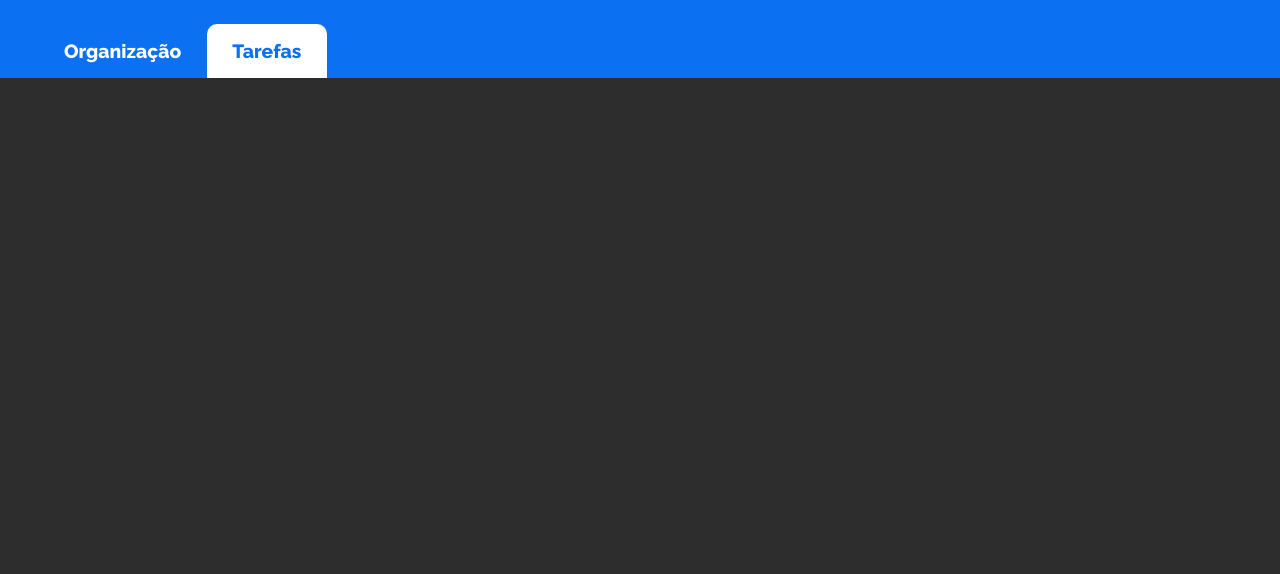
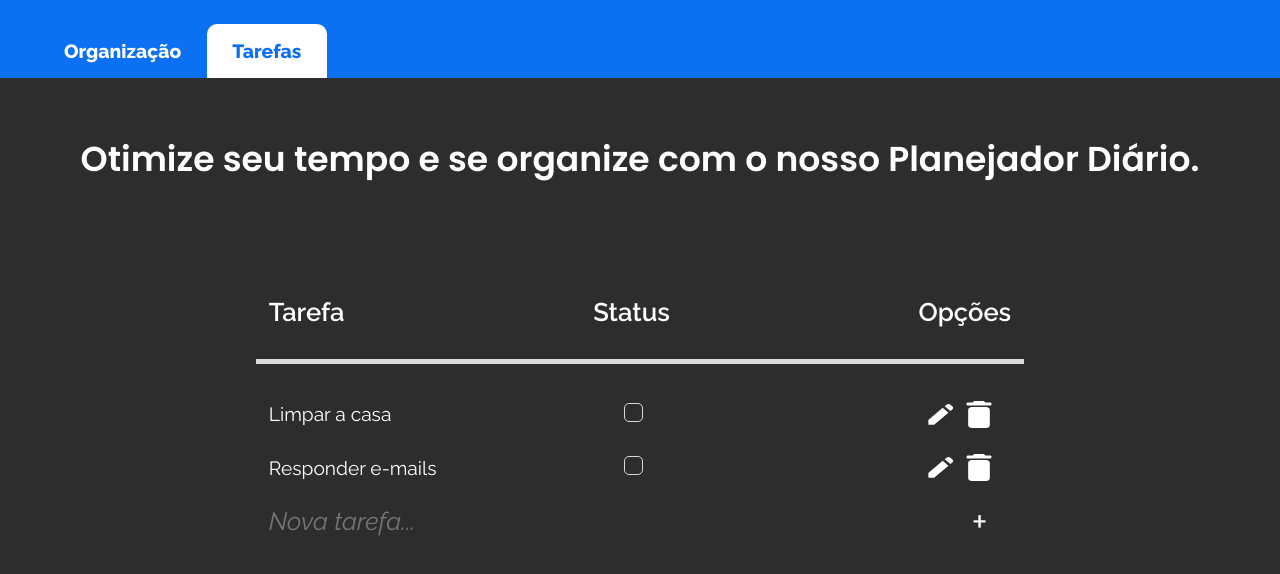
Before and after one commit to FragaGabriel23/Desafio_3, a React (Vite) app: page / in a window 1280 px wide. Shown: the top 574 px of the page. Built offline with nearby package versions, Linux system fonts and the light colour scheme.

Commit message:
feat(views/Tasks): finished styling

```diff
--- a/src/sass/_variables.scss
+++ b/src/sass/_variables.scss
@@ -1,4 +1,5 @@
 $color1 : #0C70F2;
 $color2 : #2D2D2D;
+$color3 : #D9D9D9;
 $white : #FFFFFF;
 $black : #000000;
--- a/src/views/Tasks/Tasks.jsx
+++ b/src/views/Tasks/Tasks.jsx
@@ -1,12 +1,78 @@
-import './index.scss'
-import React from 'react'
-import NavBar from '../../components/NavBar/NavBar'
+import React from 'react';
+import './index.scss';
+import NavBar from '../../components/NavBar/NavBar';
+import DellIcon from '../../assets/Icons/dellIcon.svg';
+import EditIcon from '../../assets/Icons/editIcon.svg';
 
 const Tasks = () => {
+
+  const handleSubmit = (event) => {
+    event.preventDefault();
+
+
+  };
+
   return (
     <>
-      <NavBar/>
+      <NavBar />
+      <section>
+        <h1>Otimize seu tempo e se organize com o nosso Planejador Diário.</h1>
 
+        <main className='Tasks'>
+
+          <div className='Tasks__header'>
+
+            <h3>Tarefa</h3>
+            <h3>Status</h3>
+            <h3>Opções</h3>
+
+          </div>
+
+          <div className='Tasks__bar'></div>
+
+          <div className="Tasks__container">
+
+            <div className="Tasks__task">
+
+              <p>Limpar a casa</p>
+
+              <div class="checkbox-wrapper-19">
+                <input id="1" type="checkbox"/>
+                <label class="check-box" for="1"></label>
+              </div>
+
+              <div className="Tasks__options">
+                <img src={EditIcon} alt="Edit" />
+                <img src={DellIcon} alt="Dell" />
+              </div>
+
+            </div>
+
+            <div className="Tasks__task">
+
+              <p>Responder e-mails</p>
+
+              <div class="checkbox-wrapper-19">
+                <input id="2" type="checkbox"/>
+                <label class="check-box" for="2"></label>
+              </div>
+
+              <div className="Tasks__options">
+                <img src={EditIcon} alt="Edit" />
+                <img src={DellIcon} alt="Dell" />
+              </div>
+
+            </div>
+
+            <form className='Task__form' onSubmit={handleSubmit}>
+              <input className='Task__input' type="text" id="Task" placeholder='Nova tarefa...' required />
+              <button className='Task__buttonAdd' type="submit">+</button>
+            </form>
+
+          </div>
+
+        </main>
+      </section>
     </>
   )
 }
--- a/src/views/Tasks/index.scss
+++ b/src/views/Tasks/index.scss
@@ -1 +1,268 @@
-@use '../../sass/variables' as *
+@use '../../sass/variables' as *;
+
+section {
+    padding: 7vh 0 0 0;
+
+    h1 {
+        text-align: center;
+
+        font-family: 'Poppins';
+        font-size: 2.7vw;
+        font-weight: 600;
+        color: $white;
+    }
+}
+
+.Tasks {
+    padding: 10vh 20vw;
+
+    &__bar {
+        width: 100%;
+        height: 0.6vh;
+        background-color: $color3;
+    }
+}
+
+.Tasks__header {
+    display: flex;
+    justify-content: space-between;
+    padding: 4vh 1vw;
+
+    h3 {
+        font-weight: 600;
+        font-size: 2vw;
+        color: $white;
+    }
+}
+
+.Tasks__container {
+    padding: 3vh 1vw;
+}
+
+.Tasks__task {
+    display: flex;
+    align-items: center;
+    padding: 1.5vh 0;
+
+    p {
+        width: 25vw;
+
+        font-weight: 400;
+        font-size: 1.5vw;
+        color: $white;
+    }
+
+}
+
+.Tasks__options {
+    width: 26vw;
+    display: flex;
+    justify-content: flex-end;
+    padding: 0 1.5vw;
+    column-gap: 1vw;
+
+    img {
+        width: 2vw;
+    }
+}
+
+/** Checkbox Start **/
+
+.checkbox-wrapper-19 {
+    text-align: center;
+    width: 7vw;
+    box-sizing: border-box;
+    --background-color: $color2;
+    --checkbox-height: 1.5vw;
+}
+
+@-moz-keyframes dothabottomcheck-19 {
+    0% {
+        height: 0;
+    }
+
+    100% {
+        height: calc(var(--checkbox-height) / 2);
+    }
+}
+
+@-webkit-keyframes dothabottomcheck-19 {
+    0% {
+        height: 0;
+    }
+
+    100% {
+        height: calc(var(--checkbox-height) / 2);
+    }
+}
+
+@keyframes dothabottomcheck-19 {
+    0% {
+        height: 0;
+    }
+
+    100% {
+        height: calc(var(--checkbox-height) / 2);
+    }
+}
+
+@keyframes dothatopcheck-19 {
+    0% {
+        height: 0;
+    }
+
+    50% {
+        height: 0;
+    }
+
+    100% {
+        height: calc(var(--checkbox-height) * 1.2);
+    }
+}
+
+@-webkit-keyframes dothatopcheck-19 {
+    0% {
+        height: 0;
+    }
+
+    50% {
+        height: 0;
+    }
+
+    100% {
+        height: calc(var(--checkbox-height) * 1.2);
+    }
+}
+
+@-moz-keyframes dothatopcheck-19 {
+    0% {
+        height: 0;
+    }
+
+    50% {
+        height: 0;
+    }
+
+    100% {
+        height: calc(var(--checkbox-height) * 1.2);
+    }
+}
+
+.checkbox-wrapper-19 input[type=checkbox] {
+    display: none;
+}
+
+.checkbox-wrapper-19 .check-box {
+    height: var(--checkbox-height);
+    width: var(--checkbox-height);
+    background-color: transparent;
+    border: calc(var(--checkbox-height) * .1) solid $color3;
+    border-radius: 5px;
+    position: relative;
+    display: inline-block;
+    -moz-box-sizing: border-box;
+    -webkit-box-sizing: border-box;
+    box-sizing: border-box;
+    -moz-transition: border-color ease 0.2s;
+    -o-transition: border-color ease 0.2s;
+    -webkit-transition: border-color ease 0.2s;
+    transition: border-color ease 0.2s;
+    cursor: pointer;
+}
+
+.checkbox-wrapper-19 .check-box::before,
+.checkbox-wrapper-19 .check-box::after {
+    -moz-box-sizing: border-box;
+    -webkit-box-sizing: border-box;
+    box-sizing: border-box;
+    position: absolute;
+    height: 0;
+    width: calc(var(--checkbox-height) * .2);
+    background-color: #34b93d;
+    display: inline-block;
+    -moz-transform-origin: left top;
+    -ms-transform-origin: left top;
+    -o-transform-origin: left top;
+    -webkit-transform-origin: left top;
+    transform-origin: left top;
+    border-radius: 5px;
+    content: " ";
+    -webkit-transition: opacity ease 0.5;
+    -moz-transition: opacity ease 0.5;
+    transition: opacity ease 0.5;
+}
+
+.checkbox-wrapper-19 .check-box::before {
+    top: calc(var(--checkbox-height) * .72);
+    left: calc(var(--checkbox-height) * .41);
+    box-shadow: 0 0 0 calc(var(--checkbox-height) * .05) var(--background-color);
+    -moz-transform: rotate(-135deg);
+    -ms-transform: rotate(-135deg);
+    -o-transform: rotate(-135deg);
+    -webkit-transform: rotate(-135deg);
+    transform: rotate(-135deg);
+}
+
+.checkbox-wrapper-19 .check-box::after {
+    top: calc(var(--checkbox-height) * .37);
+    left: calc(var(--checkbox-height) * .05);
+    -moz-transform: rotate(-45deg);
+    -ms-transform: rotate(-45deg);
+    -o-transform: rotate(-45deg);
+    -webkit-transform: rotate(-45deg);
+    transform: rotate(-45deg);
+}
+
+.checkbox-wrapper-19 input[type=checkbox]:checked+.check-box,
+.checkbox-wrapper-19 .check-box.checked {
+    border-color: #34b93d;
+}
+
+.checkbox-wrapper-19 input[type=checkbox]:checked+.check-box::after,
+.checkbox-wrapper-19 .check-box.checked::after {
+    height: calc(var(--checkbox-height) / 2);
+    -moz-animation: dothabottomcheck-19 0.2s ease 0s forwards;
+    -o-animation: dothabottomcheck-19 0.2s ease 0s forwards;
+    -webkit-animation: dothabottomcheck-19 0.2s ease 0s forwards;
+    animation: dothabottomcheck-19 0.2s ease 0s forwards;
+}
+
+.checkbox-wrapper-19 input[type=checkbox]:checked+.check-box::before,
+.checkbox-wrapper-19 .check-box.checked::before {
+    height: calc(var(--checkbox-height) * 1.2);
+    -moz-animation: dothatopcheck-19 0.4s ease 0s forwards;
+    -o-animation: dothatopcheck-19 0.4s ease 0s forwards;
+    -webkit-animation: dothatopcheck-19 0.4s ease 0s forwards;
+    animation: dothatopcheck-19 0.4s ease 0s forwards;
+}
+
+/** Checkbox end **/
+
+.Task__form {
+    display: flex;
+    justify-content: space-between;
+    padding: 0 1.5vw 0 0;
+}
+
+.Task__input {
+    background-color: $color2;
+    border: none;
+    padding: 1.5vh 0;
+
+    font-size: 25px;
+    font-weight: 400;
+    font-style: italic;
+    color: $white;
+
+}
+
+.Task__buttonAdd {
+    width: 2vw;
+    background-color: $color2;
+    border: none;
+
+    font-size: 3vw;
+    font-weight: 400;
+    font-style: italic;
+    color: $white;
+}
```
Also changed, not shown: src/assets/Icons/dellIcon.svg (added), src/assets/Icons/editIcon.svg (added).
